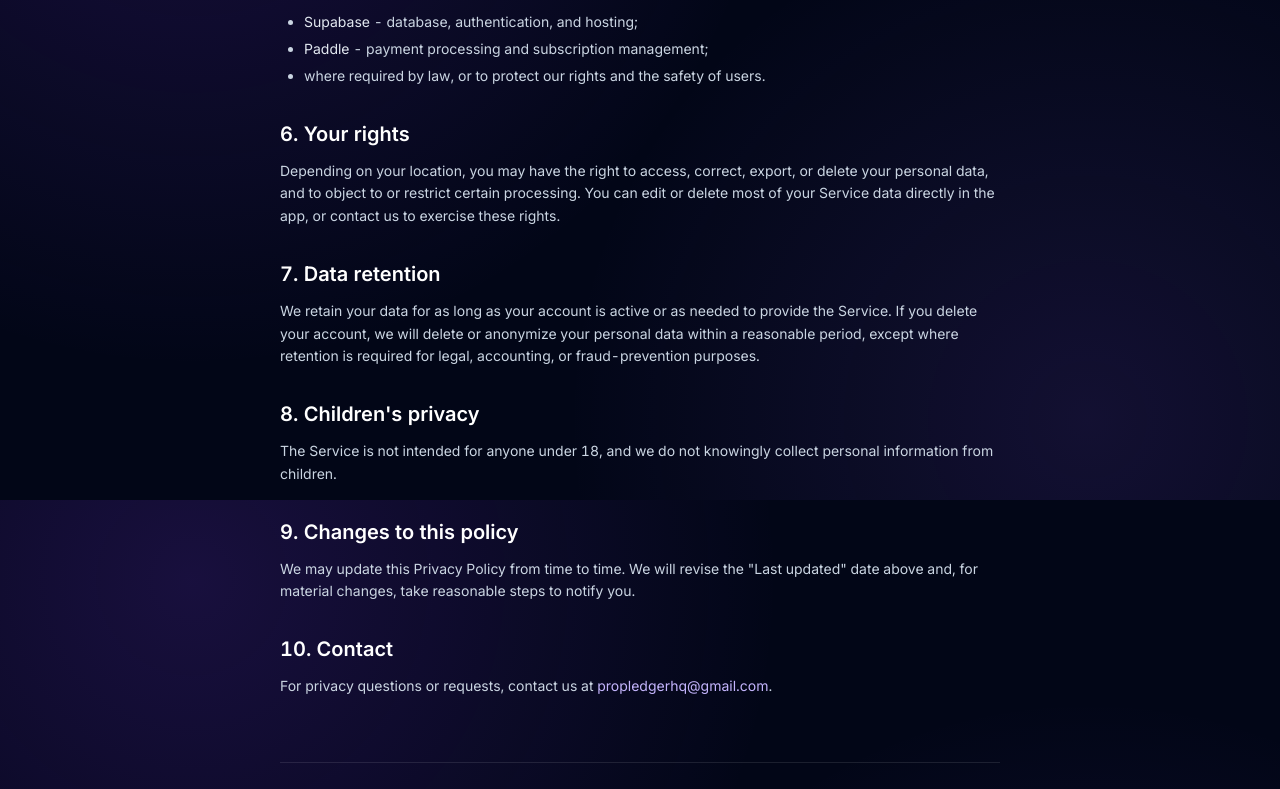
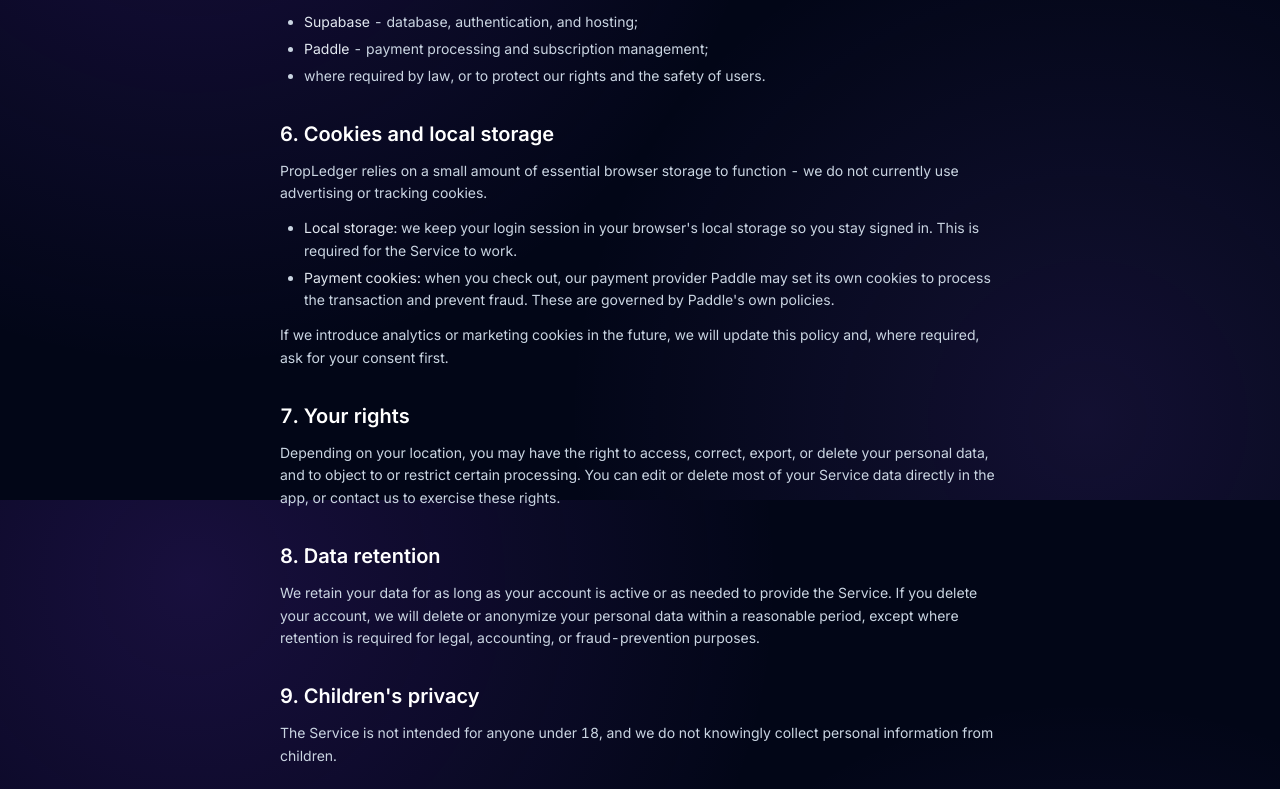
Before and after one commit to yarinx23-byte/PropLedger, a React (Vite) app: page /privacy in a window 1280 px wide. Shown: the part 1100-1889 px from the top of the page. Built offline with nearby package versions, Linux system fonts and the light colour scheme; no server answers.

Commit message:
Add cookies and local storage section to Privacy Policy

```diff
--- a/src/pages/Privacy.jsx
+++ b/src/pages/Privacy.jsx
@@ -64,7 +64,29 @@ export default function Privacy() {
         </ul>
       </Section>
 
-      <Section title="6. Your rights">
+      <Section title="6. Cookies and local storage">
+        <p>
+          {COMPANY.name} relies on a small amount of essential browser storage to function - we do not currently
+          use advertising or tracking cookies.
+        </p>
+        <ul className="list-disc space-y-1 pl-6">
+          <li>
+            <span className="text-slate-200">Local storage:</span> we keep your login session in your browser's
+            local storage so you stay signed in. This is required for the Service to work.
+          </li>
+          <li>
+            <span className="text-slate-200">Payment cookies:</span> when you check out, our payment provider
+            Paddle may set its own cookies to process the transaction and prevent fraud. These are governed by
+            Paddle's own policies.
+          </li>
+        </ul>
+        <p>
+          If we introduce analytics or marketing cookies in the future, we will update this policy and, where
+          required, ask for your consent first.
+        </p>
+      </Section>
+
+      <Section title="7. Your rights">
         <p>
           Depending on your location, you may have the right to access, correct, export, or delete your personal
           data, and to object to or restrict certain processing. You can edit or delete most of your Service data
@@ -72,7 +94,7 @@ export default function Privacy() {
         </p>
       </Section>
 
-      <Section title="7. Data retention">
+      <Section title="8. Data retention">
         <p>
           We retain your data for as long as your account is active or as needed to provide the Service. If you
           delete your account, we will delete or anonymize your personal data within a reasonable period, except
@@ -80,21 +102,21 @@ export default function Privacy() {
         </p>
       </Section>
 
-      <Section title="8. Children's privacy">
+      <Section title="9. Children's privacy">
         <p>
           The Service is not intended for anyone under 18, and we do not knowingly collect personal information
           from children.
         </p>
       </Section>
 
-      <Section title="9. Changes to this policy">
+      <Section title="10. Changes to this policy">
         <p>
           We may update this Privacy Policy from time to time. We will revise the "Last updated" date above and,
           for material changes, take reasonable steps to notify you.
         </p>
       </Section>
 
-      <Section title="10. Contact">
+      <Section title="11. Contact">
         <p>
           For privacy questions or requests, contact us at{' '}
           <a href={`mailto:${COMPANY.contactEmail}`} className="text-brand-300 hover:text-brand-200">
```
